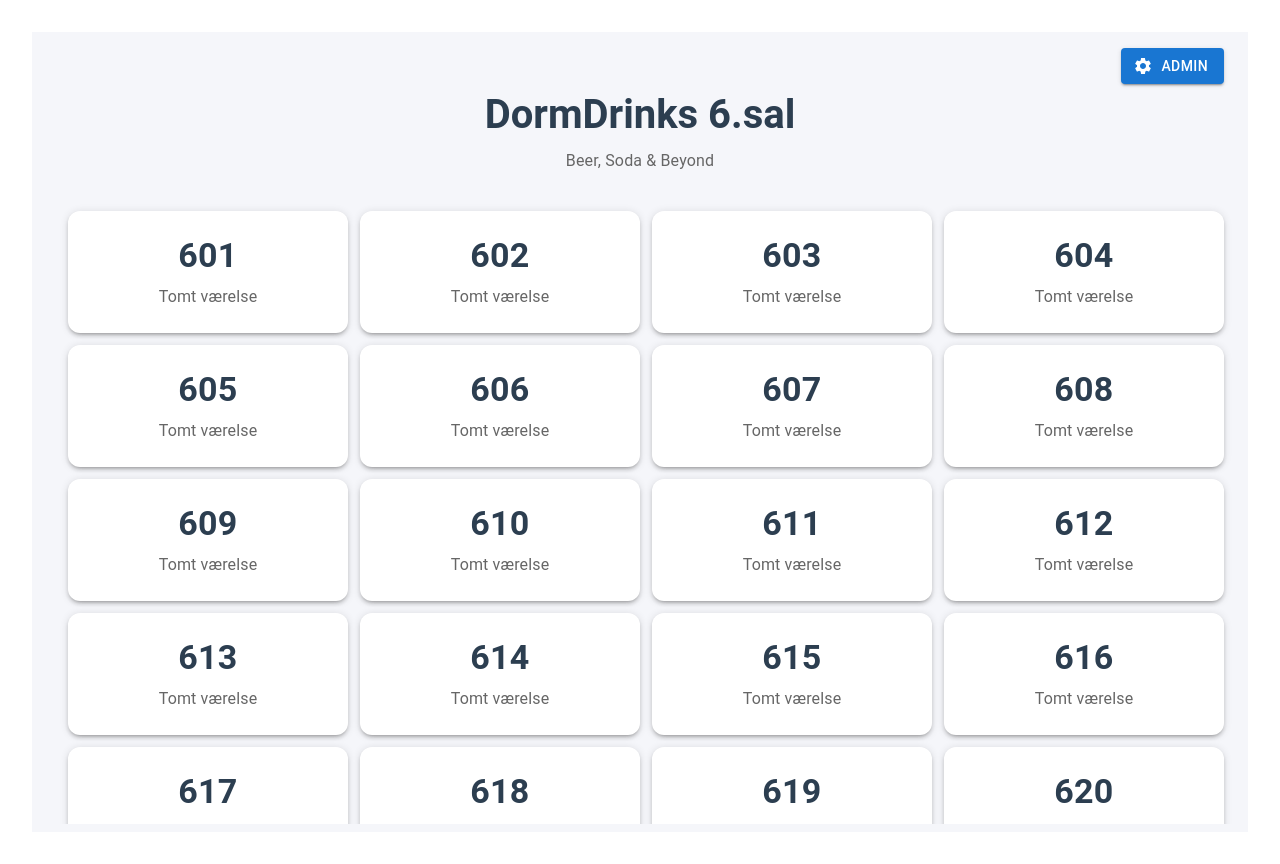
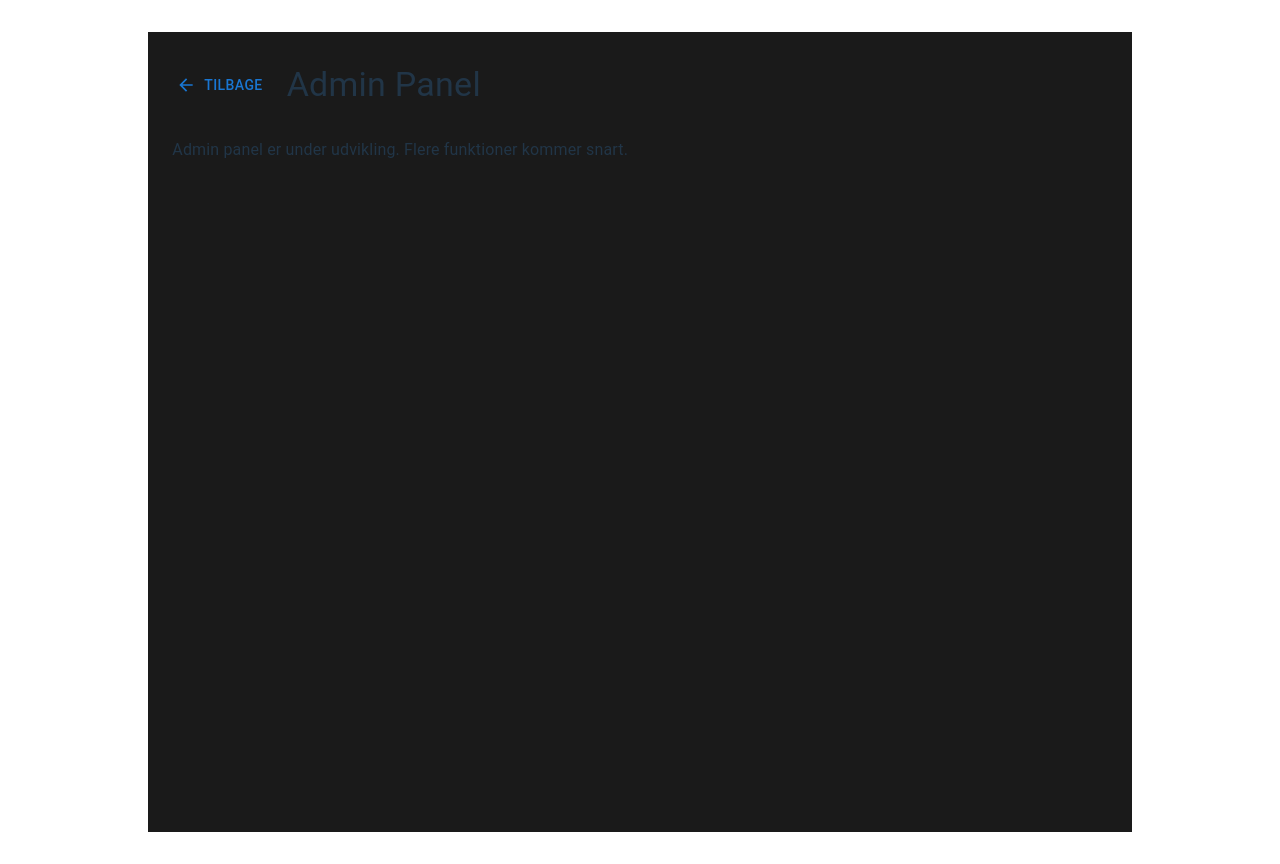
Before and after one commit to evodeM/Beerbox6sal-clean, a React (Vite) app in the folder dorm-sales-app/: page /#/admin in a window 1280 px wide. Before the commit this address led to /#/. Built offline with nearby package versions, Linux system fonts and the light colour scheme; no server answers; the database is empty.

Commit message:
feat: Add basic admin panel and routing

```diff
--- a/dorm-sales-app/src/App.jsx
+++ b/dorm-sales-app/src/App.jsx
@@ -4,6 +4,7 @@ import TabletLayout from './components/tablet/TabletLayout';
 import RoomGrid from './components/tablet/RoomGrid';
 import RoomPurchase from './components/tablet/RoomPurchase';
 import PWAView from './components/PWAView';
+import AdminPanel from './components/admin/AdminPanel';
 import './App.css'
 
 function App() {
@@ -14,6 +15,7 @@ function App() {
         <Route path="/" element={<TabletLayout />}>
           <Route index element={<RoomGrid />} />
           <Route path="room/:roomId" element={<RoomPurchase />} />
+          <Route path="admin" element={<AdminPanel />} />
         </Route>
         <Route path="*" element={<Navigate to="/" replace />} />
       </Routes>
--- /dev/null
+++ b/dorm-sales-app/src/components/admin/AdminPanel.jsx
@@ -0,0 +1,41 @@
+import React from 'react';
+import { Box, Typography, Container, Button } from '@mui/material';
+import { useNavigate } from 'react-router-dom';
+import ArrowBackIcon from '@mui/icons-material/ArrowBack';
+
+const AdminPanel = () => {
+  const navigate = useNavigate();
+
+  const handleBack = () => {
+    navigate('/');
+  };
+
+  return (
+    <Container maxWidth="lg" sx={{ py: 4 }}>
+      <Box sx={{ mb: 4, display: 'flex', alignItems: 'center' }}>
+        <Button
+          startIcon={<ArrowBackIcon />}
+          onClick={handleBack}
+          sx={{ mr: 2 }}
+        >
+          Tilbage
+        </Button>
+        <Typography variant="h4" component="h1">
+          Admin Panel
+        </Typography>
+      </Box>
+
+      <Box sx={{
+        display: 'grid',
+        gap: 3,
+        gridTemplateColumns: { xs: '1fr', md: 'repeat(2, 1fr)' },
+      }}>
+        <Typography>
+          Admin panel er under udvikling. Flere funktioner kommer snart.
+        </Typography>
+      </Box>
+    </Container>
+  );
+};
+
+export default AdminPanel;
```
